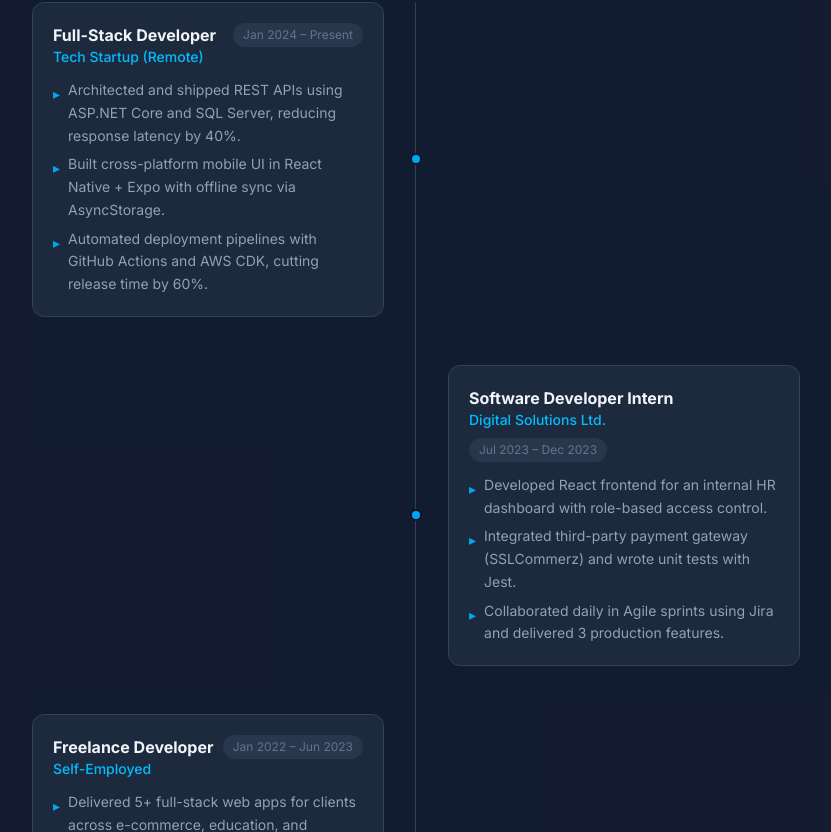
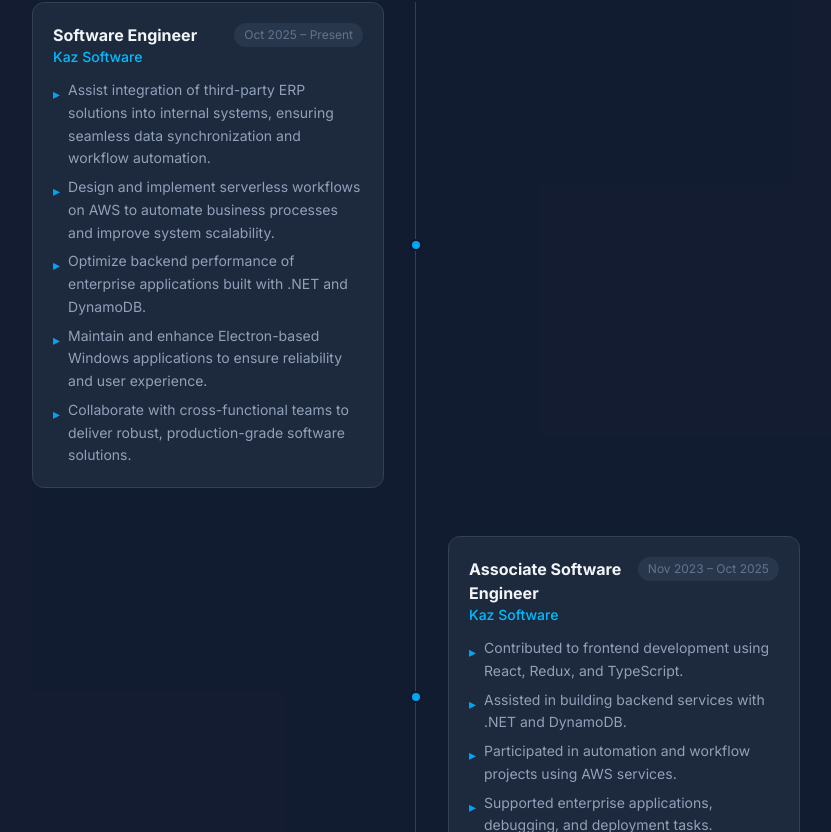
Before and after one commit to Fahim-ju/my-portfolio, a React (Vite) app: page / in a window 1280 px wide. Shown: the part 3628-4460 px from the top of the page, without its empty margins (224-1055 px from the left). Built offline with nearby package versions, Linux system fonts and the light colour scheme.

Commit message:
fix experience section

```diff
--- a/src/components/sections/Experience.tsx
+++ b/src/components/sections/Experience.tsx
@@ -43,12 +43,12 @@
                   }`}
                 >
                   <div className="bg-slate-800 border border-slate-700 rounded-xl p-5 hover:border-sky-500/40 transition-colors">
-                    <div className="flex flex-wrap items-start justify-between gap-2 mb-3">
-                      <div>
+                    <div className="flex items-start justify-between gap-3 mb-3">
+                      <div className="min-w-0">
                         <h3 className="text-slate-100 font-bold text-base">{item.role}</h3>
                         <p className="text-sky-400 text-sm font-medium">{item.company}</p>
                       </div>
-                      <span className="text-xs text-slate-500 bg-slate-700/60 px-2.5 py-1 rounded-full whitespace-nowrap">
+                      <span className="shrink-0 text-xs text-slate-500 bg-slate-700/60 px-2.5 py-1 rounded-full whitespace-nowrap">
                         {item.period}
                       </span>
                     </div>
--- a/src/data/experience.ts
+++ b/src/data/experience.ts
@@ -3,38 +3,29 @@
 export const experience: ExperienceItem[] = [
   {
     id: 1,
-    role: 'Full-Stack Developer',
-    company: 'Tech Startup (Remote)',
-    period: 'Jan 2024 – Present',
-    location: 'Remote',
+    role: 'Software Engineer',
+    company: 'Kaz Software',
+    period: 'Oct 2025 – Present',
+    location: 'Dhaka, Bangladesh',
     description: [
-      'Architected and shipped REST APIs using ASP.NET Core and SQL Server, reducing response latency by 40%.',
-      'Built cross-platform mobile UI in React Native + Expo with offline sync via AsyncStorage.',
-      'Automated deployment pipelines with GitHub Actions and AWS CDK, cutting release time by 60%.',
-    ],
+      'Assist integration of third-party ERP solutions into internal systems, ensuring seamless data synchronization and workflow automation.',
+      'Design and implement serverless workflows on AWS to automate business processes and improve system scalability.',
+      'Optimize backend performance of enterprise applications built with .NET and DynamoDB.',
+      'Maintain and enhance Electron-based Windows applications to ensure reliability and user experience.',
+      'Collaborate with cross-functional teams to deliver robust, production-grade software solutions.'
+    ]
   },
   {
     id: 2,
-    role: 'Software Developer Intern',
-    company: 'Digital Solutions Ltd.',
-    period: 'Jul 2023 – Dec 2023',
+    role: 'Associate Software Engineer',
+    company: 'Kaz Software',
+    period: 'Nov 2023 – Oct 2025',
     location: 'Dhaka, Bangladesh',
     description: [
-      'Developed React frontend for an internal HR dashboard with role-based access control.',
-      'Integrated third-party payment gateway (SSLCommerz) and wrote unit tests with Jest.',
-      'Collaborated daily in Agile sprints using Jira and delivered 3 production features.',
-    ],
-  },
-  {
-    id: 3,
-    role: 'Freelance Developer',
-    company: 'Self-Employed',
-    period: 'Jan 2022 – Jun 2023',
-    location: 'Remote',
-    description: [
-      'Delivered 5+ full-stack web apps for clients across e-commerce, education, and hospitality sectors.',
-      'Used React, Node.js/Express, and PostgreSQL as primary stack.',
-      'Maintained 5-star client satisfaction with on-time delivery and clear communication.',
-    ],
-  },
+      'Contributed to frontend development using React, Redux, and TypeScript.',
+      'Assisted in building backend services with .NET and DynamoDB.',
+      'Participated in automation and workflow projects using AWS services.',
+      'Supported enterprise applications, debugging, and deployment tasks.'
+    ]
+  }
 ];
```
